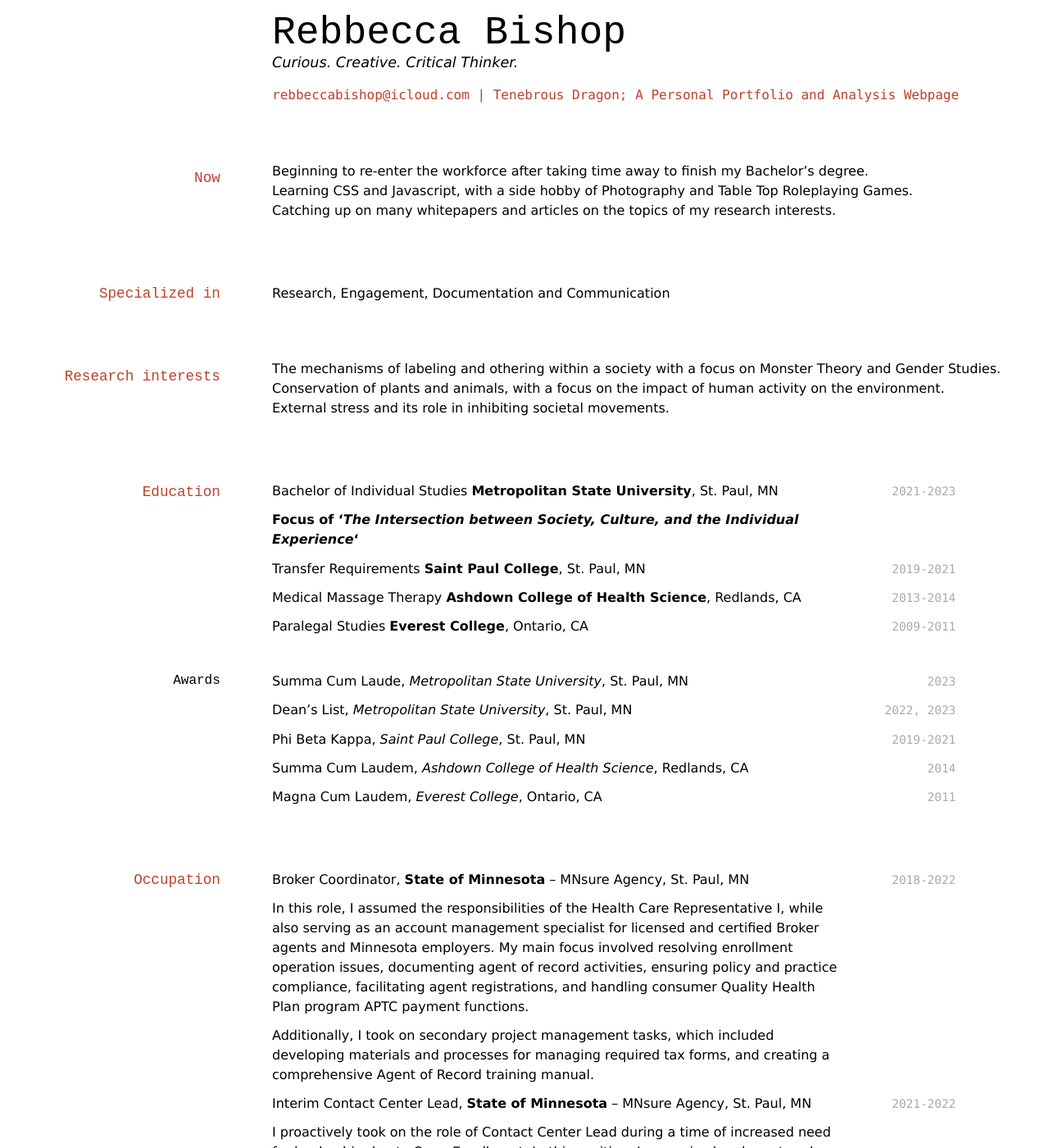
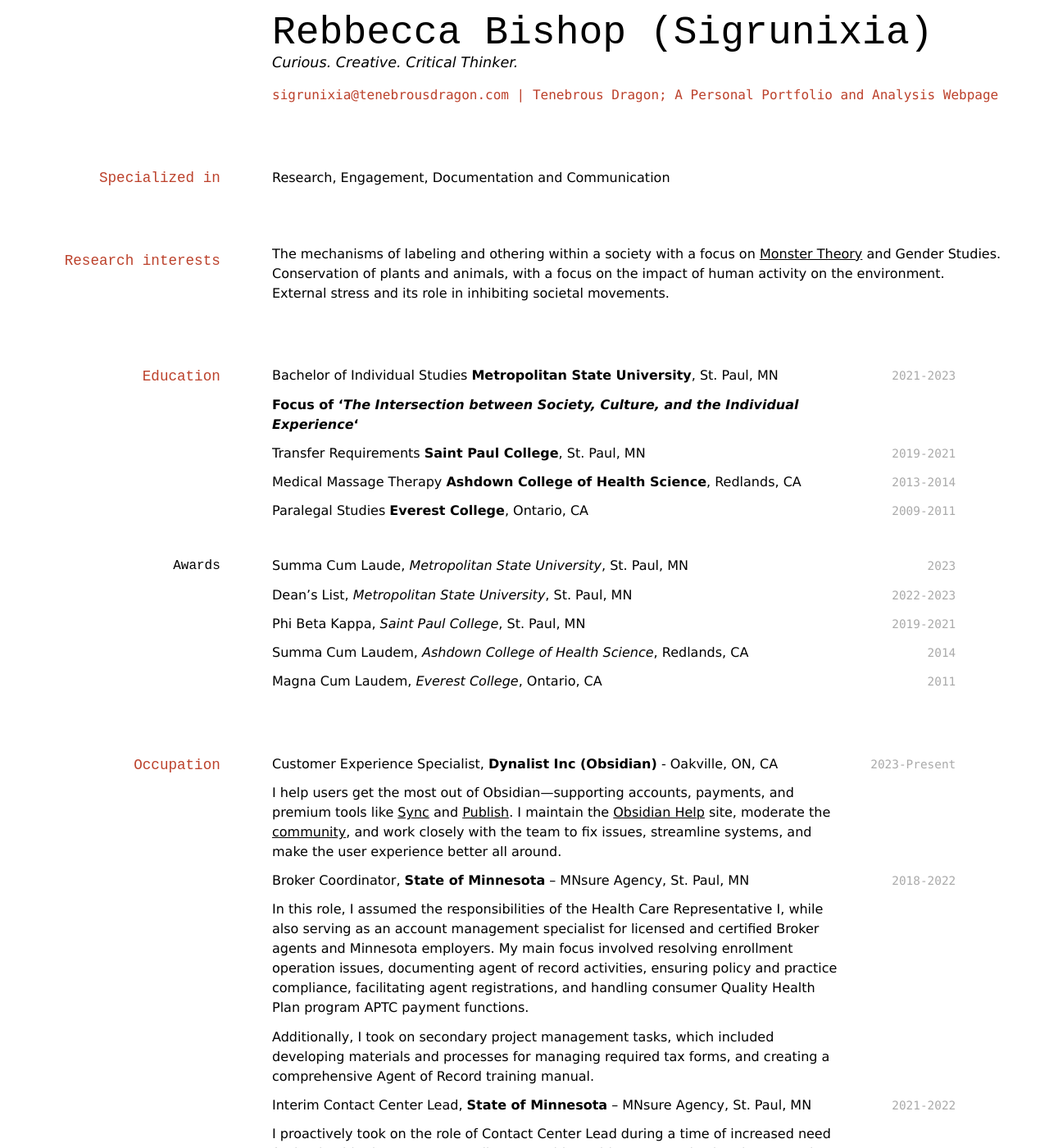
Before and after one commit to sigrunixia/sigrunixia.github.io, a Jekyll site: the page built from index.md, in a window 1280 px wide and 1400 px high. Shown: the whole window at 82% size. Built offline with Jekyll 4.4.1, drawn with Linux system fonts in a browser that asks for light colours.

Commit message:
Add Dynalist

```diff
--- a/index.md
+++ b/index.md
@@ -2,19 +2,13 @@
 layout: cv
 title: Rebbecca Bishop's CV
 ---
-# Rebbecca Bishop
+# Rebbecca Bishop (Sigrunixia)
 Curious. Creative. Critical Thinker.
 
 <div id="webaddress">
-<a href="rebbeccabishop@icloud.com">rebbeccabishop@icloud.com</a>
+<a href="sigrunixia@tenebrousdragon.com">sigrunixia@tenebrousdragon.com</a>
 | <a href="https://tenebrousdragon.com/home">Tenebrous Dragon; A Personal Portfolio and Analysis Webpage</a>
 </div>
-
-## Now
-
-- Beginning to re-enter the workforce after taking time away to finish my Bachelor's degree.
-- Learning CSS and Javascript, with a side hobby of Photography and Table Top Roleplaying Games.
-- Catching up on many whitepapers and articles on the topics of my research interests.
 
 ## Specialized in
 
@@ -22,7 +16,7 @@ Research, Engagement, Documentation and Communication
 
 ## Research interests
 
-- The mechanisms of labeling and othering within a society with a focus on Monster Theory and Gender Studies.
+- The mechanisms of labeling and othering within a society with a focus on [Monster Theory](https://www.jstor.org/stable/10.5749/j.ctttsq4d) and Gender Studies.
 - Conservation of plants and animals, with a focus on the impact of human activity on the environment.
 - External stress and its role in inhibiting societal movements.
 
@@ -47,7 +41,7 @@ Paralegal Studies **Everest College**, Ontario, CA
 `2023`
 Summa Cum Laude, *Metropolitan State University*, St. Paul, MN
 
-`2022, 2023`
+`2022-2023`
 Dean's List, *Metropolitan State University*, St. Paul, MN
 
 `2019-2021`
@@ -60,6 +54,11 @@ Summa Cum Laudem, *Ashdown College of Health Science*, Redlands, CA
 Magna Cum Laudem, *Everest College*, Ontario, CA
 
 ## Occupation
+
+`2023-Present`
+Customer Experience Specialist, __Dynalist Inc (Obsidian)__ - Oakville, ON, CA
+
+I help users get the most out of Obsidian—supporting accounts, payments, and premium tools like [Sync](https://obsidian.md/sync) and [Publish](https://obsidian.md/publish). I maintain the [Obsidian Help](https://help.obsidian.md) site, moderate the [community](https://obsidian.md/community), and work closely with the team to fix issues, streamline systems, and make the user experience better all around.
 
 `2018-2022`
 Broker Coordinator, __State of Minnesota__ – MNsure Agency, St. Paul, MN
```
